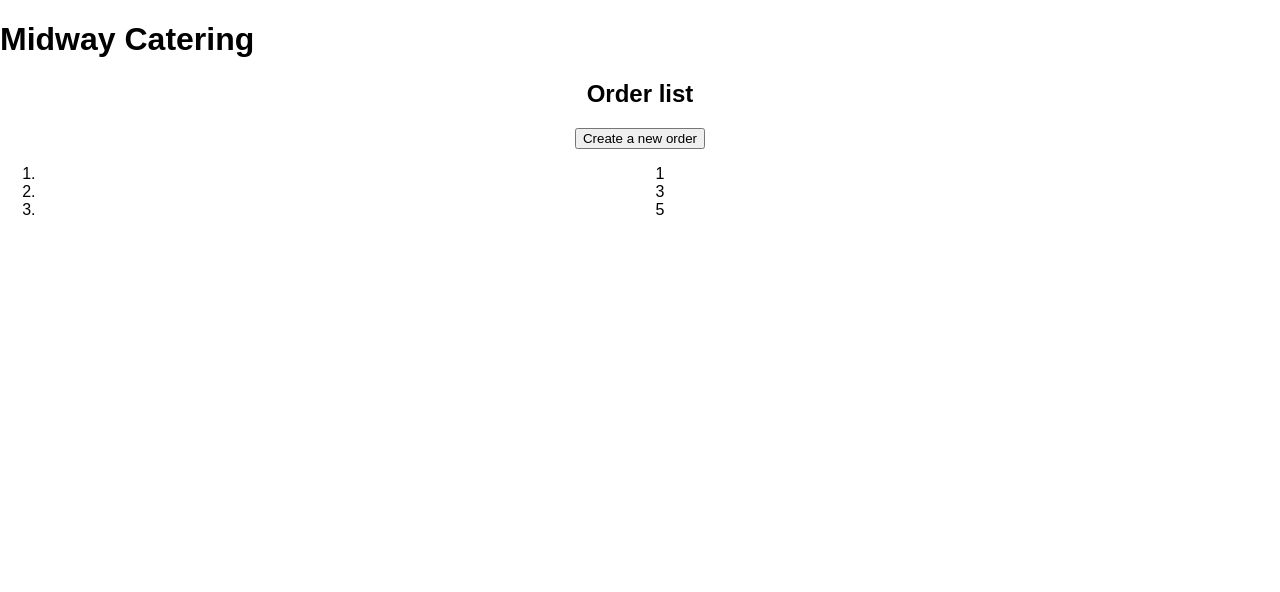
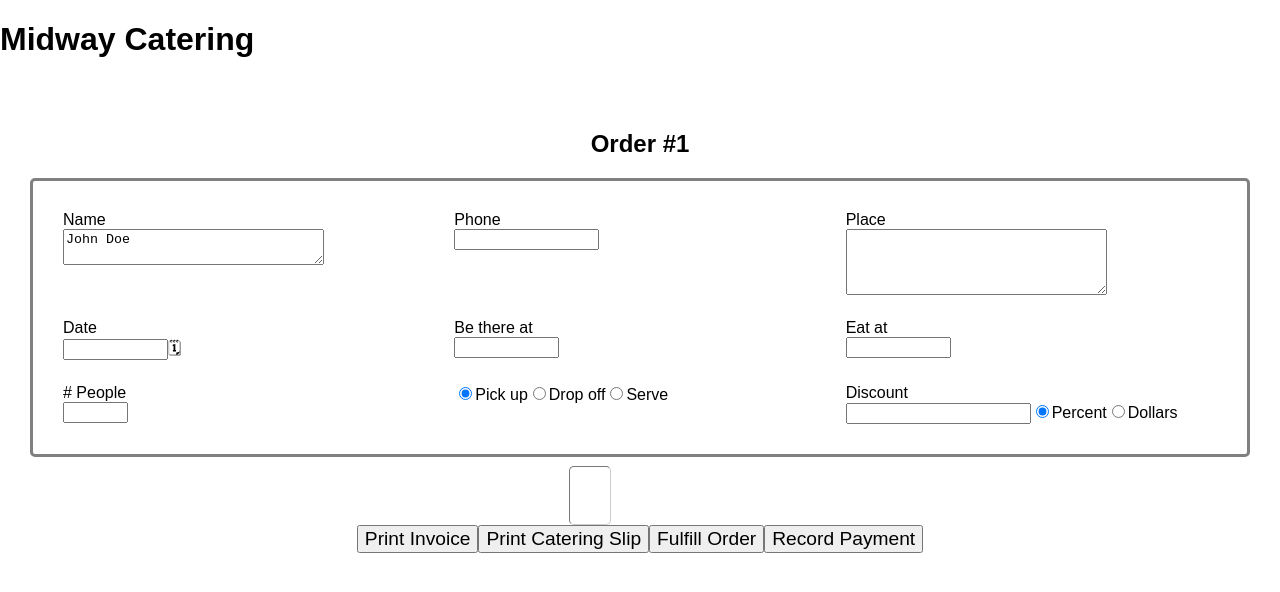
Before and after one commit to pmcelhaney/catering-react, a React (Create React App) app: page / in a window 1280 px wide. Shown: the top 592 px of the page. Built offline with nearby package versions, Linux system fonts and the light colour scheme.

Commit message:
Order header. Starting to understand React.

```diff
--- a/package.json
+++ b/package.json
@@ -4,7 +4,8 @@
   "private": true,
   "dependencies": {
     "react": "^15.5.4",
-    "react-dom": "^15.5.4"
+    "react-dom": "^15.5.4",
+    "prop-types": "^15.5.8"
   },
   "devDependencies": {
     "eslint": "^3.19.0",
--- a/src/App.jsx
+++ b/src/App.jsx
@@ -1,11 +1,11 @@
 import React from 'react';
 import './App.css';
-import OrderList from './OrderList';
+import OrderForm from './OrderForm';
 
 function App() {
   return (
     <div className="App">
-      <OrderList />
+      <OrderForm />
     </div>
   );
 }
--- /dev/null
+++ b/src/CustomerInformation.jsx
@@ -0,0 +1,64 @@
+import React from 'react';
+import PropTypes from 'prop-types';
+import Order from './Order';
+
+
+function CustomerInformation(props) {
+  return (
+    <div className="customer-information">
+      <div className="form-field">
+        <label htmlFor="name">Name</label>
+        <textarea name="place" rows="2" cols="30" value={props.order.name} readOnly />
+      </div>
+
+      <div className="form-field">
+        <label htmlFor="phone">Phone</label>
+        <input name="phone" size="15" />
+      </div>
+
+      <div className="form-field">
+        <label htmlFor="place">Place</label>
+        <textarea name="place" rows="4" cols="30" />
+      </div>
+
+      <div className="form-field">
+        <label htmlFor="date">Date</label>
+        <input name="date" size="10" />&#128467;
+      </div>
+
+      <div className="form-field">
+        <label htmlFor="pickUpTime">Be there at</label>
+        <input size="10" />
+      </div>
+
+      <div className="form-field">
+        <label htmlFor="eatTime">Eat at</label>
+        <input size="10" />
+      </div>
+
+      <div className="form-field">
+        <label htmlFor="patronCount"># People</label>
+        <input name="patronCount" size="5" />
+      </div>
+
+      <div className="form-field">
+        <input type="radio" name="where" defaultChecked />Pick up
+        <input type="radio" name="where" />Drop off
+        <input type="radio" name="where" />Serve
+      </div>
+
+      <div className="form-field">
+        <label htmlFor="discount">Discount</label>
+        <input type="number" name="discount" value="" size="5" />
+        <input type="radio" name="discountType" value="percent" defaultChecked />Percent
+        <input type="radio" name="discountType" value="absolute" />Dollars
+      </div>
+    </div>
+  );
+}
+
+CustomerInformation.propTypes = {
+  order: PropTypes.instanceOf(Order).isRequired,
+};
+
+export default CustomerInformation;
--- /dev/null
+++ b/src/Order.js
@@ -0,0 +1,6 @@
+export default class Order {
+  constructor(props) {
+    this.id = props.id;
+    this.name = props.name;
+  }
+}
--- /dev/null
+++ b/src/OrderForm.jsx
@@ -0,0 +1,38 @@
+import React from 'react';
+import './order-form.css';
+import Order from './Order';
+
+import CustomerInformation from './CustomerInformation';
+
+
+class OrderForm extends React.Component {
+
+  constructor() {
+    super();
+    this.order = new Order({
+      id: 1,
+      name: 'John Doe',
+    });
+  }
+
+  render() {
+    return (
+      <div>
+        <div className="order-header">
+          <h2>Order #{this.order.id}</h2>
+          <CustomerInformation order={this.order} />
+        </div>
+        <mwc-menu menu="$ctrl.menu" select-item="$ctrl.order.cart.addItem(item)" />
+        <mwc-register cart="$ctrl.order.cart" />
+        <div className="order-actions">
+          <button type="button">Print Invoice</button>
+          <button type="button">Print Catering Slip</button>
+          <button type="button">Fulfill Order</button>
+          <button type="button">Record Payment</button>
+        </div>
+      </div>
+    );
+  }
+}
+
+export default OrderForm;
--- /dev/null
+++ b/src/order-form.css
@@ -0,0 +1,165 @@
+
+/* Order form modal */
+.order-form {
+  position: absolute;
+  top: 100px;
+  left: 50px;
+  right: 50px;
+  border: 1px solid black;
+  border-radius: 5px;
+  box-shadow: 5px 5px 5px 0px rgba(0,0,0,0.75);
+  background-color: #fff;
+  margin-bottom: 20px;
+}
+
+
+/* Order form internal layout */
+.order-form {
+  display: flex;
+  flex-flow: row wrap;
+  justify-content: space-around;
+}
+
+.order-header {
+  flex: 3 100%;
+  padding: 30px;
+}
+
+.order-header h2 {
+  text-align: center;
+
+}
+
+mwc-menu {
+  flex: 2;
+  padding: 20px;
+  margin: 20px;
+  border: 1px inset #ccc;
+  border-radius: 5px;
+}
+
+mwc-register {
+  flex: 1;
+  margin: 20px;
+  padding: 0 30px;
+}
+
+.order-actions {
+  flex: 3 100%;
+}
+
+
+/* Menu */
+
+.menu-item-group {
+  display: flex;
+  list-style: none;
+  flex-wrap: wrap;
+  margin: 0;
+  padding: 0;
+}
+
+.menu-item-button {
+  border: 2px outset gray;
+  border-radius: 15px;
+  margin: 5px;
+  padding: 5px;
+}
+
+/* Register */
+mwc-register table {
+  width: 100%;
+  border-collapse: collapse;
+}
+
+
+
+mwc-register .price {
+  font-family: monospace;
+  font-size: 1.2em;
+}
+
+mwc-register input {
+  font-family: monospace;
+  font-size: 1.2em;
+}
+
+
+mwc-register thead th {
+  text-align: left;
+}
+
+mwc-register thead th.per-unit-cost {
+  text-align: right;
+}
+
+mwc-register thead th.total {
+  text-align: right;
+  padding-right: 3px;
+}
+
+
+mwc-register input[type=number] {
+  width: 40px;
+  text-align: right;
+  font-size: 1em;
+}
+
+mwc-register .price {
+  text-align: right;
+}
+
+mwc-register td.unit-count {
+  text-align: right;
+}
+
+mwc-register .footer-label {
+  text-align: right;
+}
+
+mwc-register input:not(:focus) {
+  border: none;
+}
+
+mwc-register .footer-label {
+  font-weight: normal;
+}
+
+mwc-register thead {
+  border-bottom: 1px solid #ccc;
+}
+
+mwc-register .subtotal {
+  border-top: 1px solid #ccc;
+}
+
+.order-actions {
+  padding: 20px;
+  text-align: center;
+}
+
+.order-actions button {
+  font-size: 1.2em;
+}
+
+.customer-information {
+  display: flex;
+  flex-flow: row wrap;
+  border: 3px solid gray;
+  border-radius: 5px;
+  padding: 20px;
+}
+
+.form-field {
+  text-align: left;
+  padding: 10px;
+}
+.form-field label  {
+  clear: both;
+  display: block;
+}
+
+
+.customer-information .form-field {
+  flex: 1 300px;
+}
```
